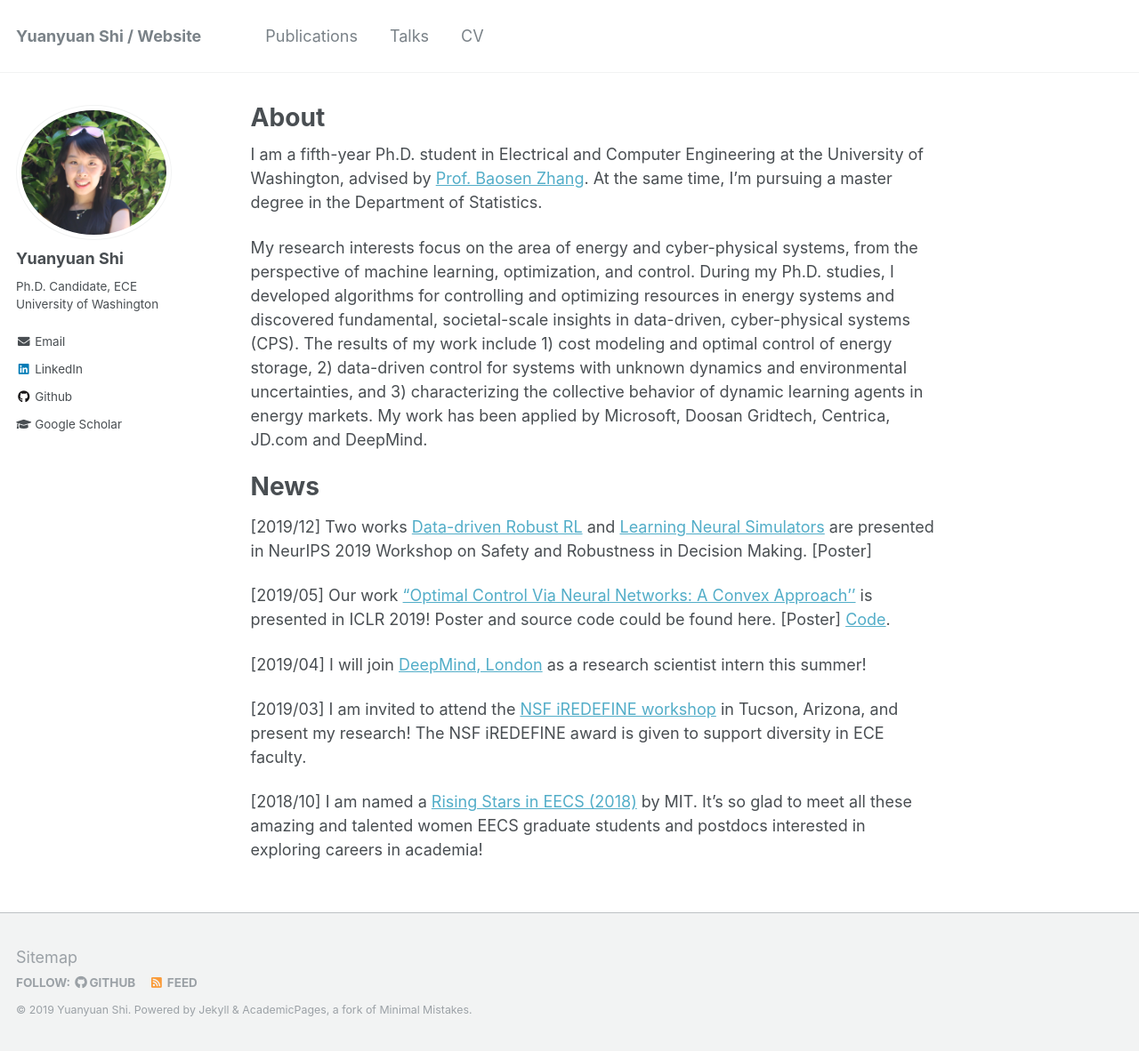
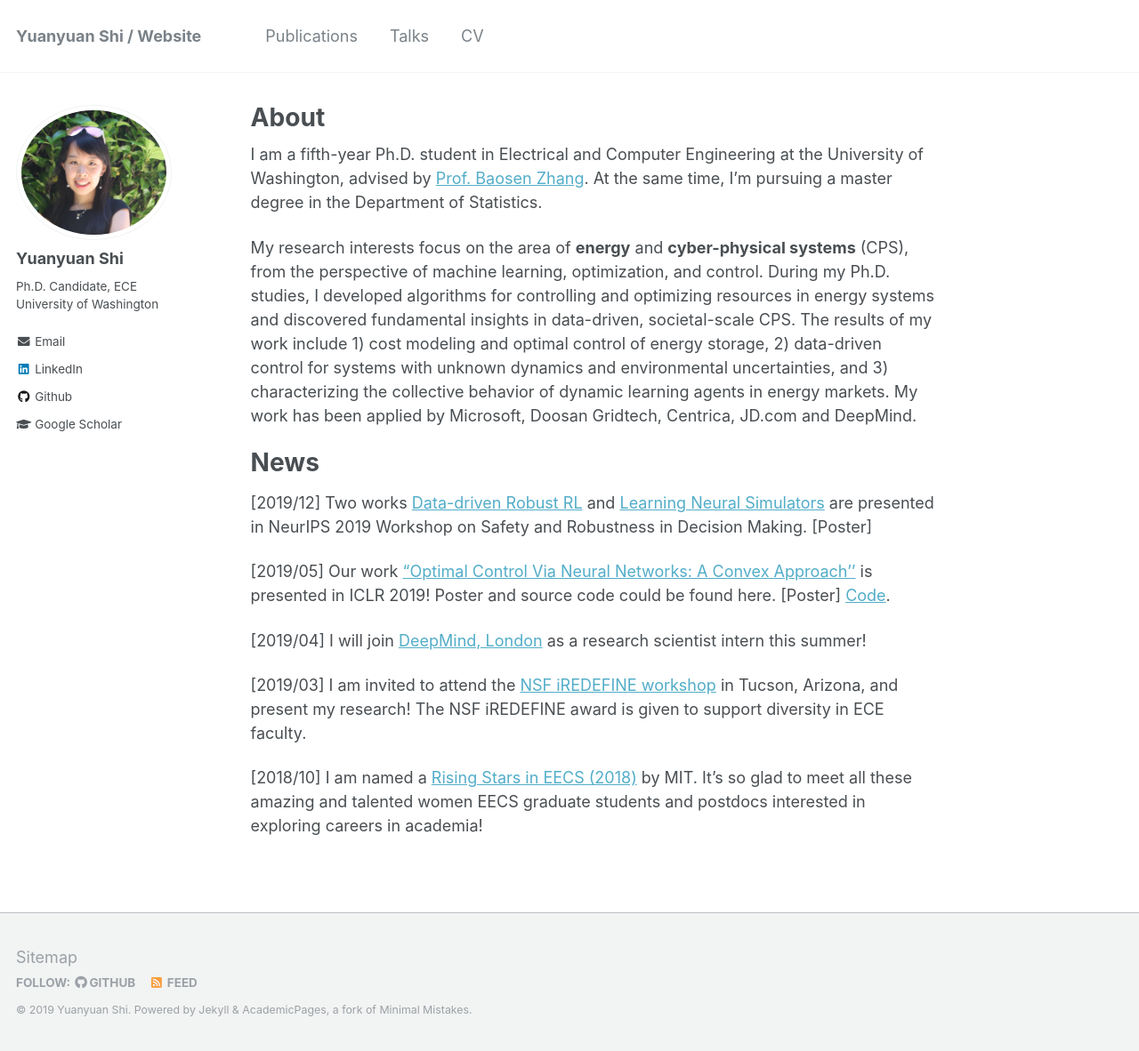
Before and after one commit to Yuanyuan-Shi/website, a Jekyll site: the page built from _pages/about.md, in a window 1280 px wide and 1182 px high. Shown: the whole window at 89% size. Built offline with Jekyll 4.4.1, drawn with Linux system fonts in a browser that asks for light colours.

Commit message:
change about me

```diff
--- a/_pages/about.md
+++ b/_pages/about.md
@@ -10,7 +10,7 @@
 
 I am a fifth-year Ph.D. student in Electrical and Computer Engineering at the University of Washington, advised by [Prof. Baosen Zhang](https://zhangbaosen.github.io/). At the same time, I'm pursuing a master degree in the Department of Statistics.
 
-My research interests focus on the area of energy and cyber-physical systems, from the perspective of machine learning, optimization, and control. During my Ph.D. studies, I developed algorithms for controlling and optimizing resources in energy systems and discovered fundamental, societal-scale insights in data-driven, cyber-physical systems (CPS). The results of my work include 1) cost modeling and optimal control of energy storage, 2) data-driven control for systems with unknown dynamics and environmental uncertainties, and 3) characterizing the collective behavior of dynamic learning agents in energy markets. My work has been applied by Microsoft, Doosan Gridtech, Centrica, JD.com and DeepMind.
+My research interests focus on the area of **energy** and **cyber-physical systems** (CPS), from the perspective of machine learning, optimization, and control. During my Ph.D. studies, I developed algorithms for controlling and optimizing resources in energy systems and discovered fundamental insights in data-driven, societal-scale CPS. The results of my work include 1) cost modeling and optimal control of energy storage, 2) data-driven control for systems with unknown dynamics and environmental uncertainties, and 3) characterizing the collective behavior of dynamic learning agents in energy markets. My work has been applied by Microsoft, Doosan Gridtech, Centrica, JD.com and DeepMind.
 
 News
 ======
```
